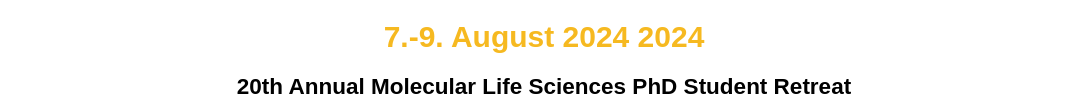
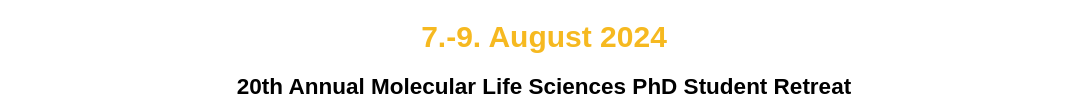
Before and after one commit to MLSRetreat/2024, a plain HTML site: page docs/index.html in a window 1280 px wide. Shown: the part 424-534 px from the top of the page, without its empty margins (96-1182 px from the left). Drawn offline with Linux system fonts and the light colour scheme.

Commit message:
Update index.html

```diff
--- a/docs/index.html
+++ b/docs/index.html
@@ -17,7 +17,7 @@
     <br><img class="logo" width="600" src="Images/MLS_Logo2024.svg" alt="MLS Retreat 2024">
 
 
-    <h1>7.-9. August 2024 2024</h1>
+    <h1>7.-9. August 2024</h1>
 
     <h2>
         20th Annual Molecular Life Sciences PhD Student Retreat</h2>
```
